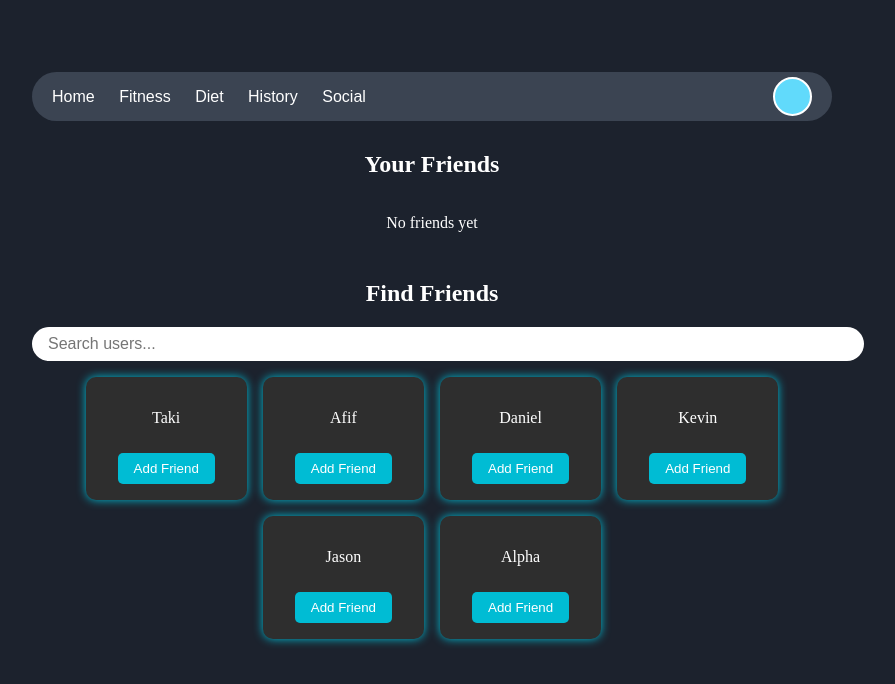
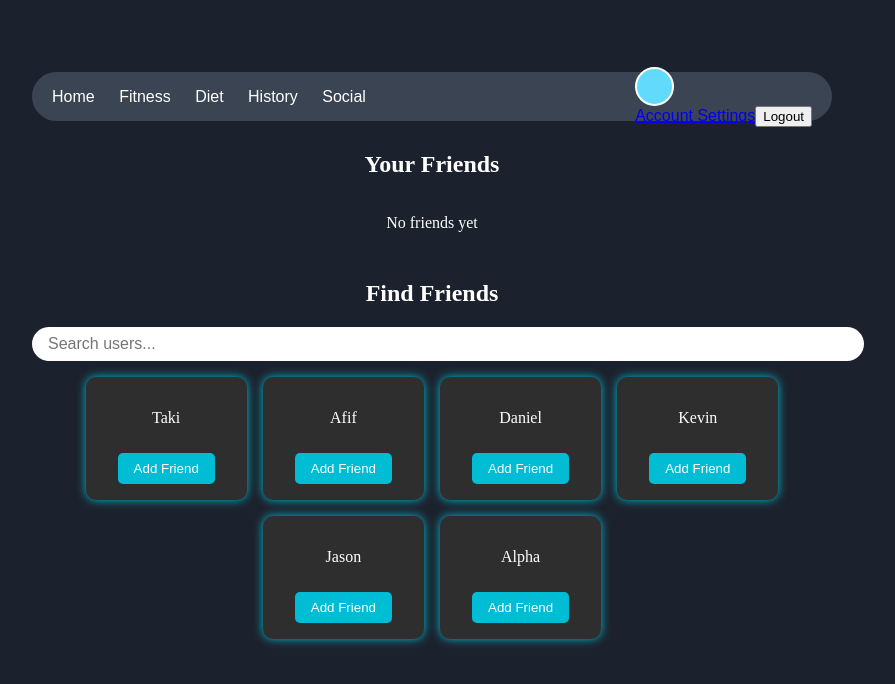
Before and after one commit to danielfdz123/Capstone, a React (Vite) app: page /social in a window 1280 px wide. Both pictures are taken after a click on the element 1000 px from the left and 96 px from the top of the page. Shown: the top 684 px of the page, without its empty margins (208-1103 px from the left). Built offline with nearby package versions, Linux system fonts and the light colour scheme.

Commit message:
Update Navbar.jsx
Adding logout functionality

```diff
--- a/Components/Navbar.jsx
+++ b/Components/Navbar.jsx
@@ -1,24 +1,60 @@
-import React from 'react';
-import { Link } from 'react-router-dom';
+import React, { useState, useRef, useEffect } from 'react';
+import { Link, useNavigate } from 'react-router-dom';
 import './Navbar.css';
 
 const Navbar = () => {
+    const [showDropdown, setShowDropdown] = useState(false);
+    const dropdownRef = useRef(null);
+    const navigate = useNavigate();
+
+    const toggleDropdown = () => {
+        setShowDropdown(prev => !prev);
+    };
+
+    const handleLogout = () => {
+        // Insert actual logout logic here
+        console.log('User logged out');
+        navigate('/login'); // Redirect to login page
+    };
+
+    // Close dropdown if clicked outside
+    useEffect(() => {
+        const handleClickOutside = (e) => {
+            if (dropdownRef.current && !dropdownRef.current.contains(e.target)) {
+                setShowDropdown(false);
+            }
+        };
+
+        document.addEventListener('mousedown', handleClickOutside);
+        return () => document.removeEventListener('mousedown', handleClickOutside);
+    }, []);
+
     return (
         <nav className="navbar">
             <div className="nav-left">
-                <Link to = "/home"> Home </Link>
-                <Link to = "/fitness"> Fitness </Link>
-                <Link to = "/diet"> Diet </Link>
-                <Link to = "/history"> History </Link>
-                <Link to = "/social"> Social </Link>
+                <Link to="/home"> Home </Link>
+                <Link to="/fitness"> Fitness </Link>
+                <Link to="/diet"> Diet </Link>
+                <Link to="/history"> History </Link>
+                <Link to="/social"> Social </Link>
             </div>
 
-            <div className="nav-right">
-                <div className="profile-circle" title="Profile Setting"></div>
+            <div className="nav-right" ref={dropdownRef}>
+                <div
+                    className="profile-circle"
+                    title="Profile Setting"
+                    onClick={toggleDropdown}
+                ></div>
+
+                {showDropdown && (
+                    <div className="profile-dropdown">
+                        <Link to="/account-settings">Account Settings</Link>
+                        <button onClick={handleLogout}>Logout</button>
+                    </div>
+                )}
             </div>
         </nav>
-
     );
-}
+};
 
 export default Navbar;
```
